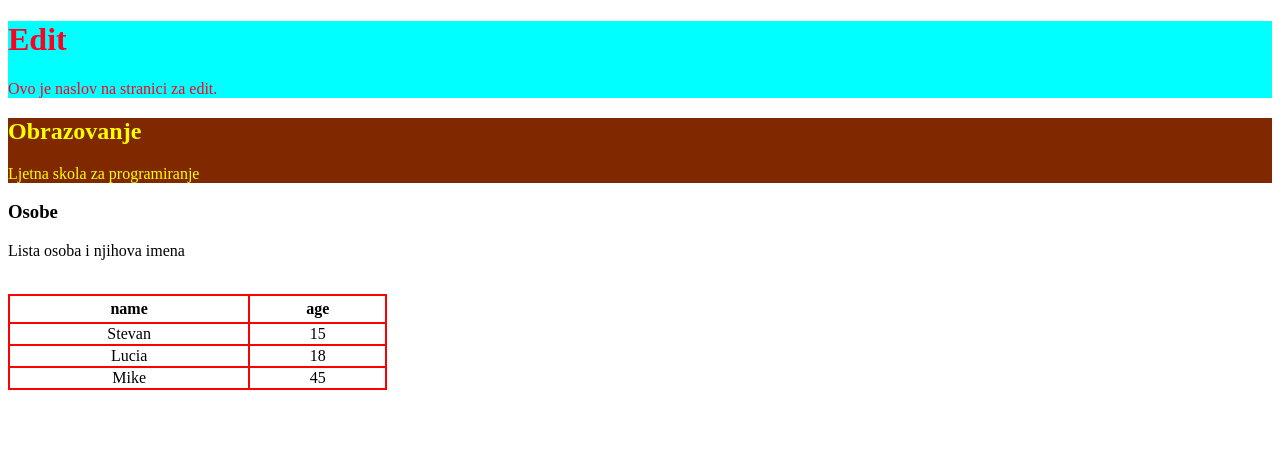
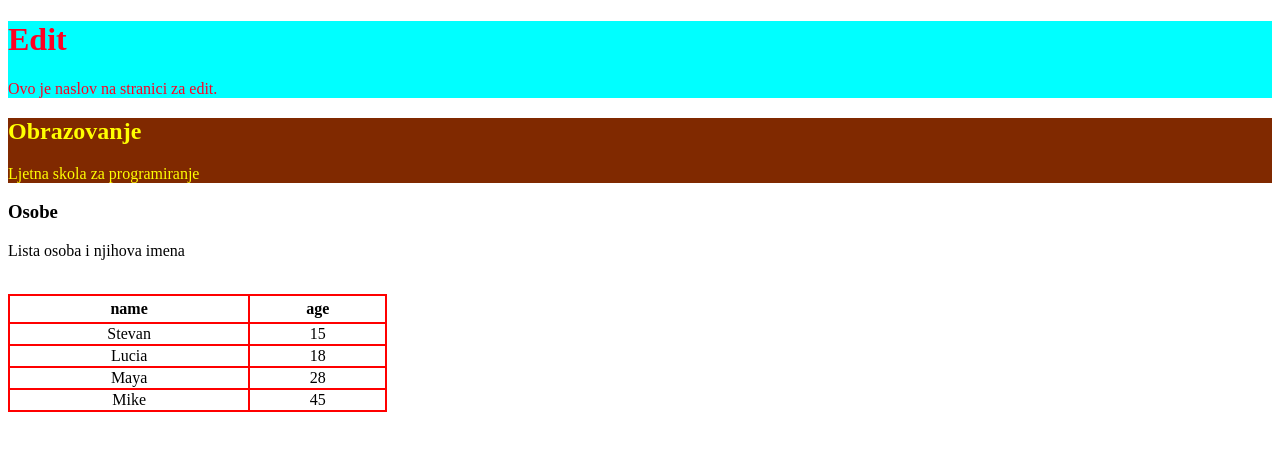
Before and after one commit to editbstevan/edit, an Angular app: page / in a window 1280 px wide. Shown: the top 450 px of the page. Built offline with nearby package versions, Linux system fonts and the light colour scheme.

Commit message:
Added Maya as person

```diff
--- a/src/app/persons/persons.component.ts
+++ b/src/app/persons/persons.component.ts
@@ -11,6 +11,7 @@ export class PersonsComponent implements OnInit {
   [
     {'name': 'Stevan', 'age': 15},
     {'name': 'Lucia', 'age': 18},
+    {'name': 'Maya', 'age': 28},
     {'name': 'Mike', 'age': 45}
   ];
 
```
